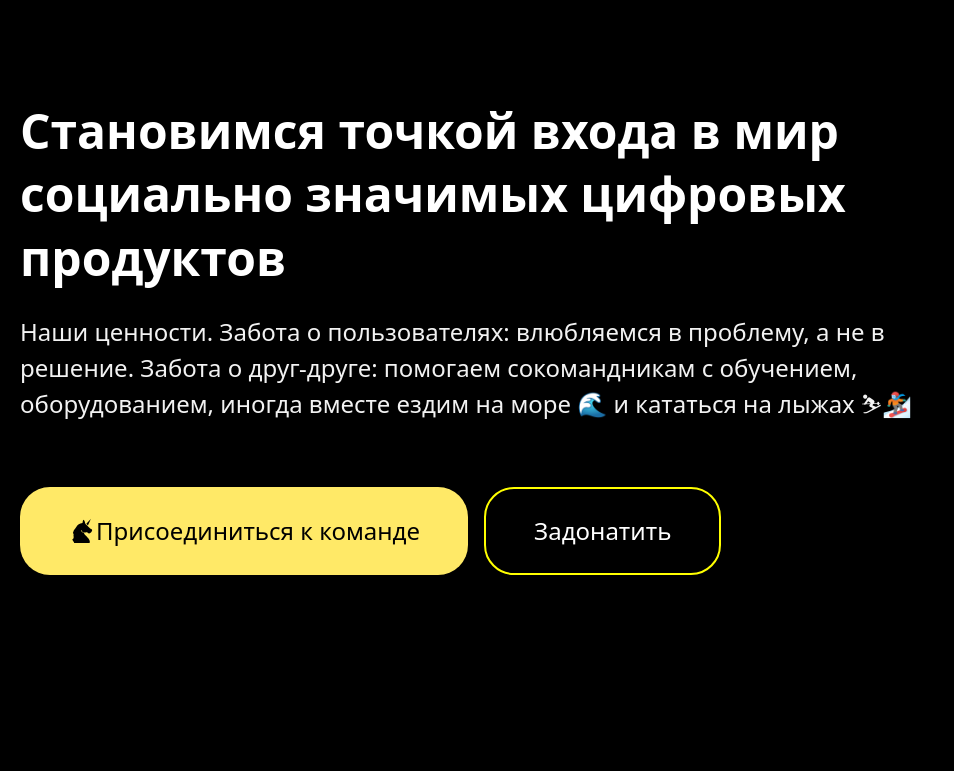
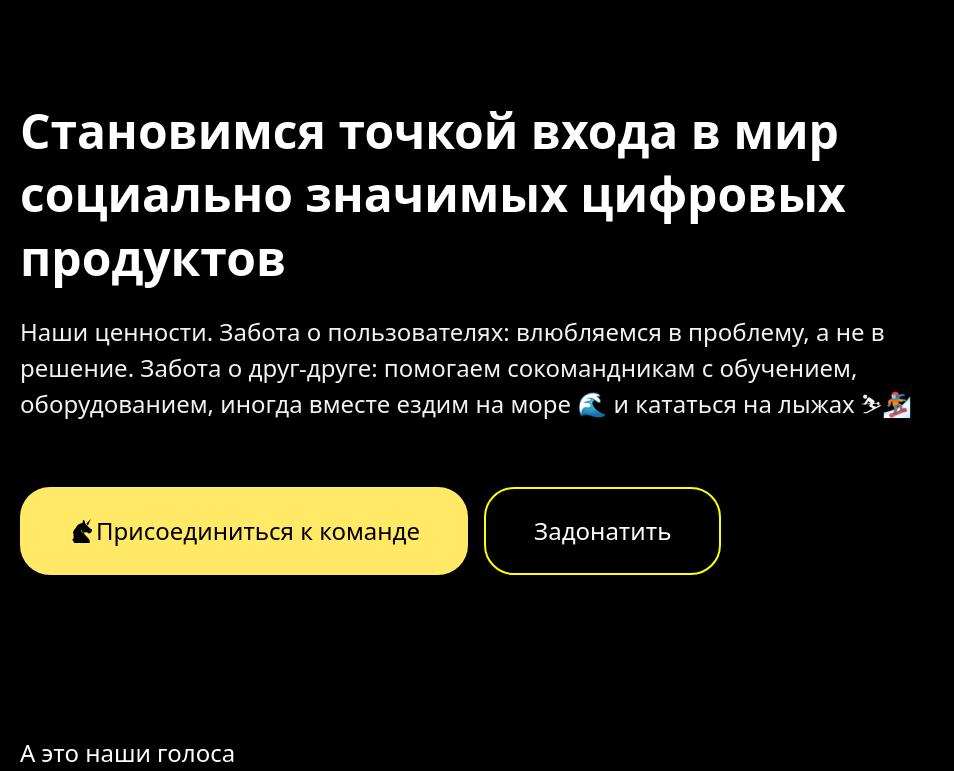
Before and after one commit to unicornwitnesses/unicornwitnesses-new, a website built with webpack: page src/index.html in a window 1280 px wide. Shown: the part 732-1503 px from the top of the page, without its empty margins (0-954 px from the left). Before the commit the page ends 1467 px from the top, so only its background shows below. Built offline with nearby package versions, Linux system fonts and the light colour scheme.

Commit message:
starting working with speaches-branch

```diff
--- a/src/index.html
+++ b/src/index.html
@@ -271,7 +271,18 @@
         </section>
         <section class="product-story"></section>
         <section class="team-story"></section>
-        <section class="team-speaches"></section>
+        <section class="team-speaches">
+            <div class="container">
+                <div class="speaches__block">
+                    <div class="speaches__title">
+                        А это наши голоса
+                    </div>
+                    <ul class="speaches__list">
+                        <div class="speaches__item"></div>
+                    </ul>
+                </div>
+            </div>
+        </section>
     </main>
     <footer class="footer"></footer>
 </body>
--- a/src/js/imports.js
+++ b/src/js/imports.js
@@ -68,6 +68,3 @@ import '../assets/img/avatars/aleksandr_verevkin.png';
 import '../assets/img/avatars/aleksandr_verevkin.webp';
 import '../assets/img/avatars/pavel_petrov.png';
 import '../assets/img/avatars/pavel_petrov.webp';
-// import '../assets/img/avatars';
-// import '../assets/img/avatars';
-// import '../assets/img/avatars';
--- a/src/scss/style.scss
+++ b/src/scss/style.scss
@@ -5,4 +5,5 @@
 @import "./general.scss";
 @import './sections/team-presentation.scss';
 @import "./header.scss";
-@import './sections/principles.scss'
+@import './sections/principles.scss';
+@import './sections/team-speaches.scss';
```
